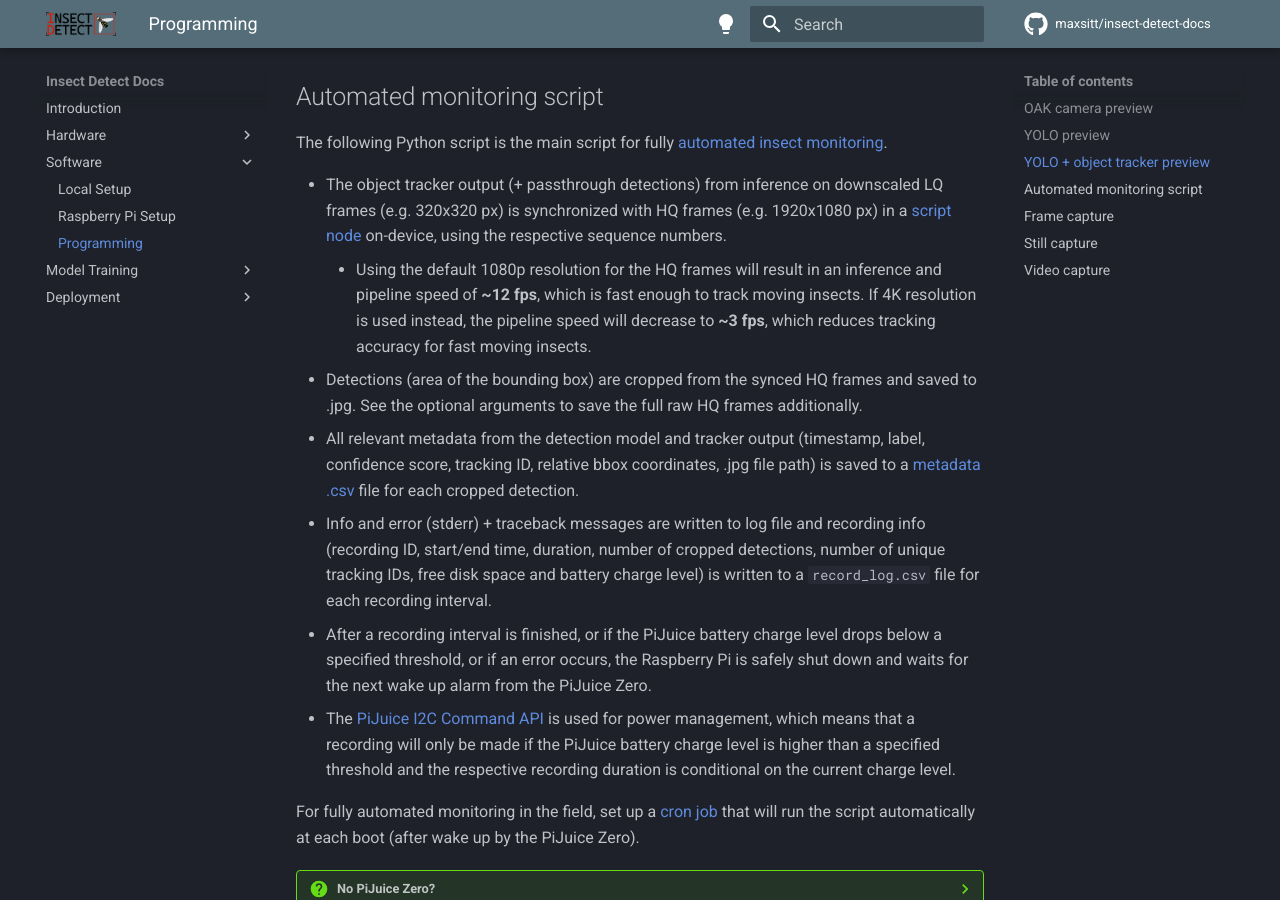
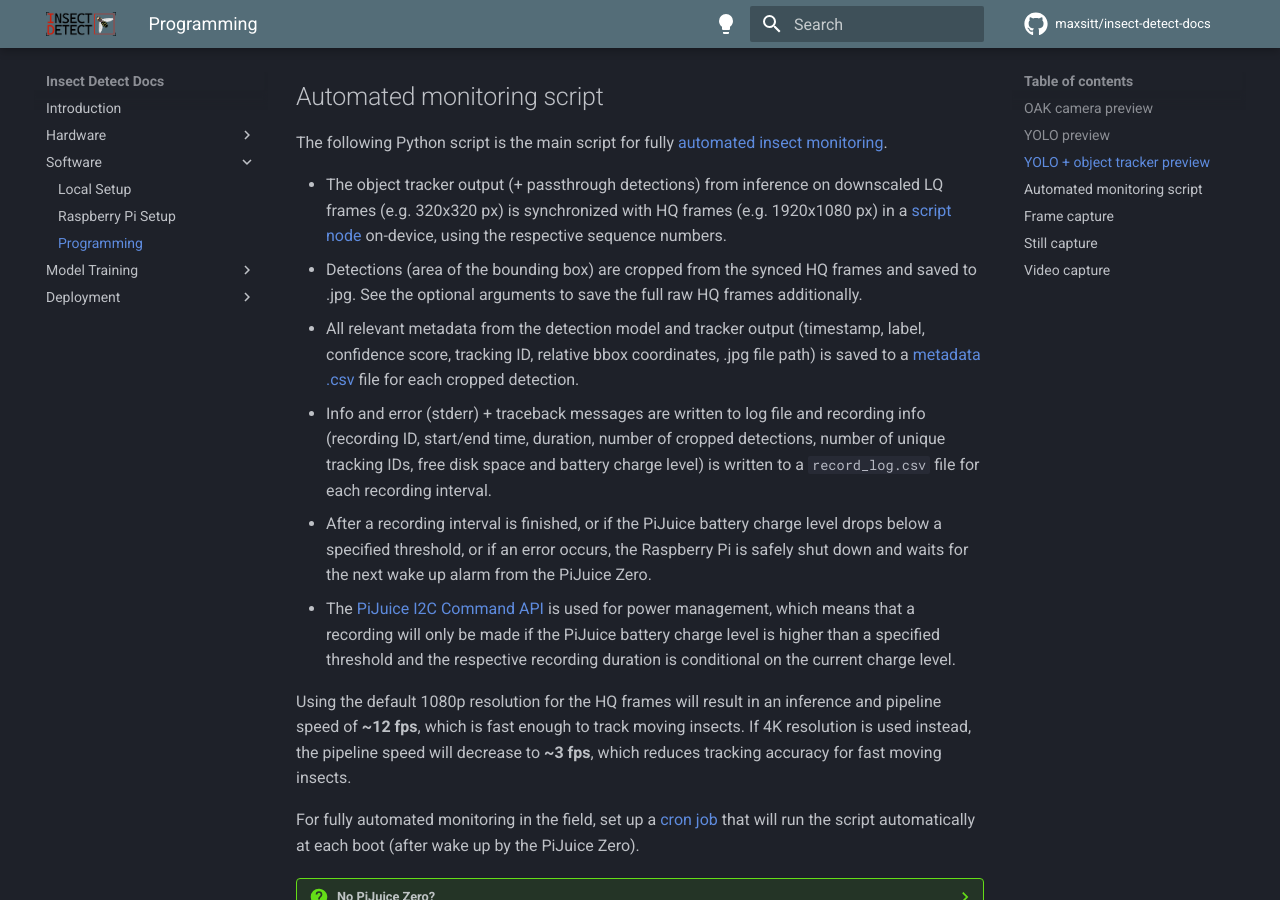
Before and after one commit to maxsitt/insect-detect-docs, an MkDocs documentation site: the page built from docs/software/programming.md, in a window 1280 px wide and 900 px high, scrolled down 8290 px. Built offline with MkDocs 1.6.1 and Material for MkDocs 9.7.7, drawn with Linux system fonts in a browser that asks for light colours; comment, search, counter and statistics services are not loaded; part of the change alters nothing that is shown.

```diff
--- a/docs/software/programming.md
+++ b/docs/software/programming.md
@@ -502,10 +502,6 @@ The following Python script is the main script for fully
   LQ frames (e.g. 320x320 px) is synchronized with HQ frames (e.g. 1920x1080 px) in a
   [script node](https://docs.luxonis.com/projects/api/en/latest/components/nodes/script/){target=_blank}
   on-device, using the respective sequence numbers.
-      - Using the default 1080p resolution for the HQ frames will result in an
-        inference and pipeline speed of **~12 fps**, which is fast enough to track
-        moving insects. If 4K resolution is used instead, the pipeline speed will
-        decrease to **~3 fps**, which reduces tracking accuracy for fast moving insects.
 - Detections (area of the bounding box) are cropped from the synced HQ frames
   and saved to .jpg. See the optional arguments to save the full raw HQ frames
   additionally.
@@ -524,6 +520,11 @@ The following Python script is the main script for fully
   is used for power management, which means that a recording will only be made
   if the PiJuice battery charge level is higher than a specified threshold and
   the respective recording duration is conditional on the current charge level.
+
+Using the default 1080p resolution for the HQ frames will result in an
+inference and pipeline speed of **~12 fps**, which is fast enough to track
+moving insects. If 4K resolution is used instead, the pipeline speed will
+decrease to **~3 fps**, which reduces tracking accuracy for fast moving insects.
 
 For fully automated monitoring in the field, set up a
 [cron job](../pisetup/#set-up-cron-job){target=_blank} that will run the script
```
